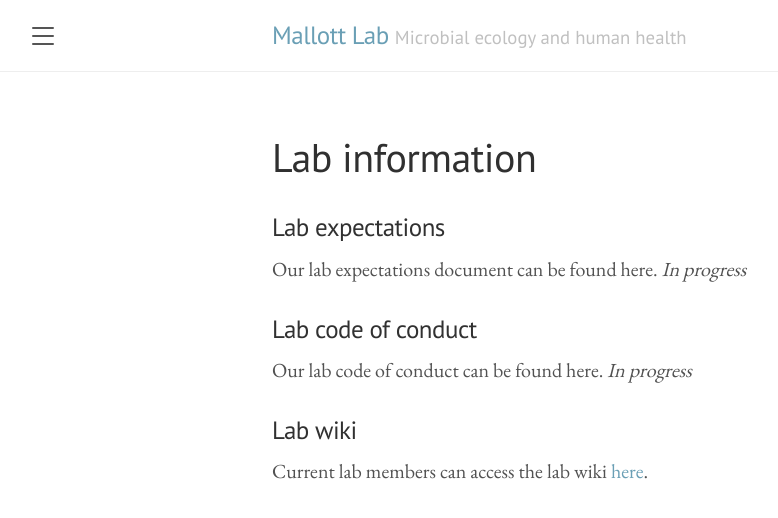
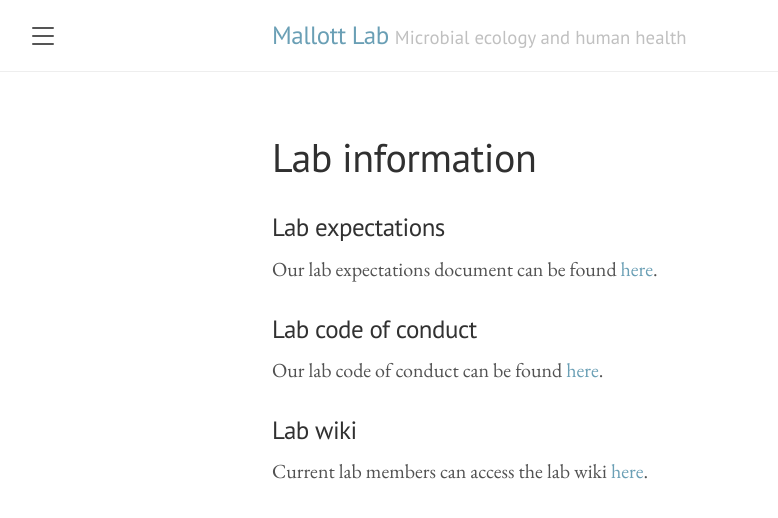
Before and after one commit to Mallott-Lab/Mallott-Lab.github.io, a Jekyll site: the page built from labinfo.md, in a window 1280 px wide. Shown: the top 518 px of the page, without its empty margins (8-786 px from the left). Built offline with Jekyll 4.4.1, drawn with Linux system fonts in a browser that asks for light colours.

Commit message:
add expectations and code of conduct

```diff
--- a/labinfo.md
+++ b/labinfo.md
@@ -4,11 +4,11 @@ title: Lab information
 ---
 ### Lab expectations
 
-Our lab expectations document can be found here. *In progress*
+Our lab expectations document can be found [here](https://github.com/Mallott-Lab/Mallott-Lab.github.io/data/LabExpectations.pdf).
 
 ### Lab code of conduct
 
-Our lab code of conduct can be found here. *In progress*
+Our lab code of conduct can be found [here](https://github.com/Mallott-Lab/Mallott-Lab.github.io/data/CodeOfConduct.pdf).
 
 ### Lab wiki
 
```
Also changed, not shown: 2 other files.
